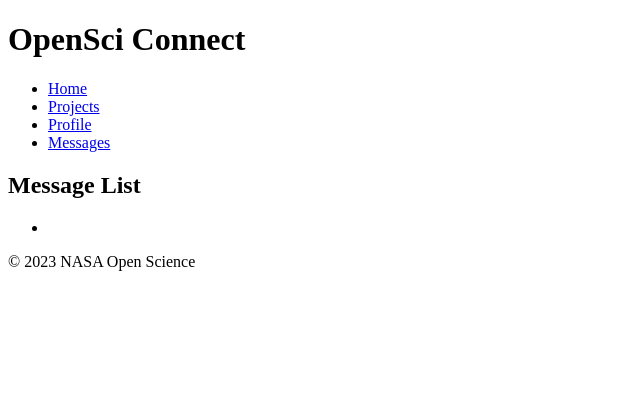
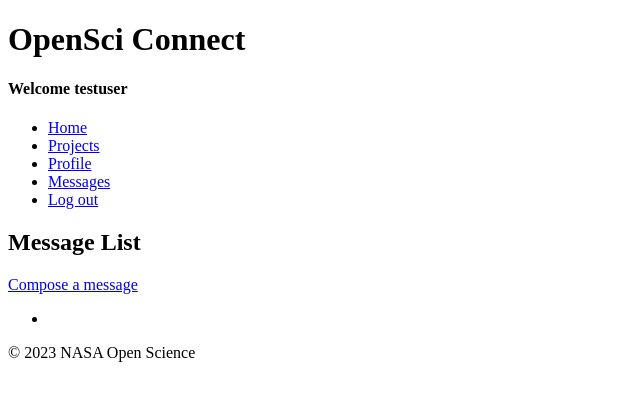
Before and after one commit to sedfarouk/OpenSci-Connect, a Django app: page /message_list/ in a window 1280 px wide. Shown: the top 401 px of the page, without its empty margins (0-640 px from the left). Run offline with Django 4.2, Linux system fonts and the light colour scheme; a user stored in the database is signed in; data comes from the database, SQL or seed files in the repository; both versions use the stored data as it was after the commit.

Commit message:
enhance messaging feature

```diff
--- a/collaborations/models.py
+++ b/collaborations/models.py
@@ -31,6 +31,10 @@
     timestamp = models.DateTimeField(auto_now_add=True)
     is_read = models.BooleanField(default=False)
 
+    def __str__(self):
+        return f"From {self.sender} to {self.recipient} ({self.timestamp})"
+
+
 class UserProjectInteraction(models.Model):
     user = models.ForeignKey(UserProfile, on_delete=models.CASCADE)
     project = models.ForeignKey(Project, on_delete=models.CASCADE)
--- a/collaborations/templates/base.html
+++ b/collaborations/templates/base.html
@@ -9,11 +9,18 @@
     <header>
         <h1>OpenSci Connect</h1>
         <nav>
+            {% if user.is_authenticated %}
+            <h4>Welcome {{user.username}}</h4>
+            {% endif %}
             <ul>
                 <li><a href="/">Home</a></li>
                 <li><a href="{% url 'project_list' %}">Projects</a></li>
                 <li><a href="{% url 'user_profile' %}">Profile</a></li>
                 <li><a href="{% url 'message_list' %}">Messages</a></li>
+
+                {% if user.is_authenticated %}
+                <li><a href="{% url 'logout' %}">Log out</a></li>
+                {% endif %}
             </ul>
         </nav>
     </header>
--- a/collaborations/templates/message_list.html
+++ b/collaborations/templates/message_list.html
@@ -2,6 +2,7 @@
 
 {% block content %}
   <h2>Message List</h2>
+  <a href={% url "create_message" request.user.id %}> Compose a message </a>
   <ul>
     {% for message in messages %}
       <li><a href="{% url 'message_detail' message.id %}">{{ message.subject }}</a></li>
--- a/collaborations/urls.py
+++ b/collaborations/urls.py
@@ -7,6 +7,7 @@
     path('', TemplateView.as_view(template_name='home.html'), name='home'),
     path('accounts/signup/', signup, name='signup'),
     path('accounts/login/', auth_views.LoginView.as_view(), name='login'),
+    path('logout/', auth_views.LogoutView.as_view(), name='logout'),
     path('accounts/profile/', user_profile, name='user_profile'),
     path('create_project/', create_project, name='create_project'),
     path('create_message/<int:recipient_id>/', create_message, name='create_message'),
--- a/collaborations/views.py
+++ b/collaborations/views.py
@@ -9,7 +9,7 @@
 from django.views.generic.list import ListView
 from django.views.generic.detail import DetailView
 from .models import UserProfile, Project, Message, UserProjectInteraction
-from .forms import ProjectForm
+from .forms import ProjectForm, MessageForm
 from sklearn.decomposition import TruncatedSVD
 from sklearn.metrics.pairwise import cosine_similarity
 import numpy as np
@@ -130,12 +130,18 @@
     sender = request.user
 
     if request.method == 'POST':
-        message_content = request.POST['message']
-        message = Message(sender=sender, recipient=recipient, content=message_content)
-        message.save()
-        messages.success(request, 'Message sent successfully.')
+        form = MessageForm(request.POST)
+        if form.is_valid():
+            message = form.save(commit=False)
+            message.sender = sender
+            message.recipient = recipient
+            message.save()
+            messages.success(request, 'Message sent successfully.')
+            return redirect('message_list')
+    else:
+        form = MessageForm()
 
-    return redirect('message_list')
+    return render(request, 'message_form.html', {'form': form})
 
 
 @login_required
--- a/opensci_connect/settings.py
+++ b/opensci_connect/settings.py
@@ -124,3 +124,4 @@
 DEFAULT_AUTO_FIELD = "django.db.models.BigAutoField"
 
 LOGIN_URL = 'login'
+LOGOUT_REDIRECT_URL = 'home'
```
Also changed, not shown: collaborations/forms.py (+7 -1 lines), collaborations/templates/message_form.html (added, +10 -0 lines), db.sqlite3.
